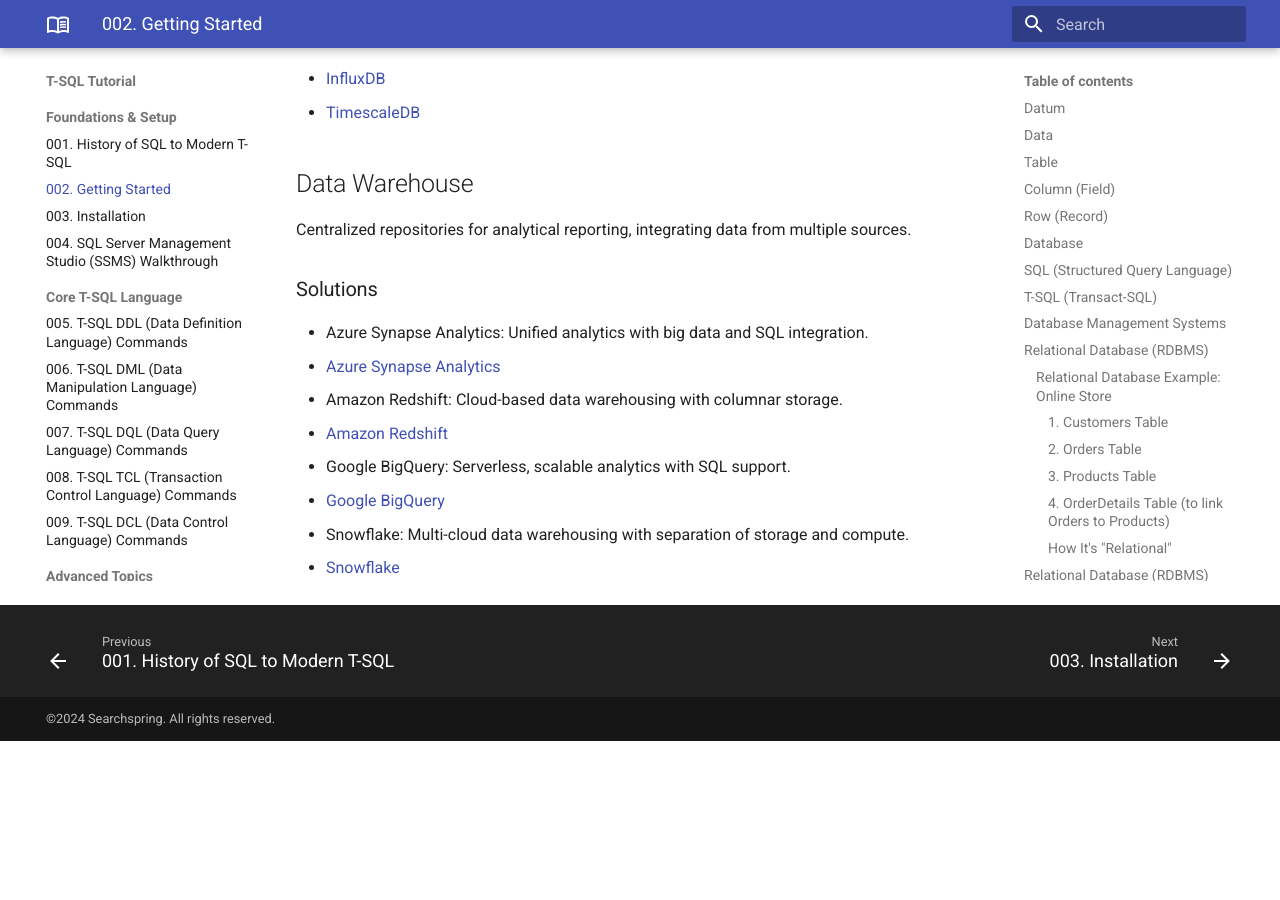
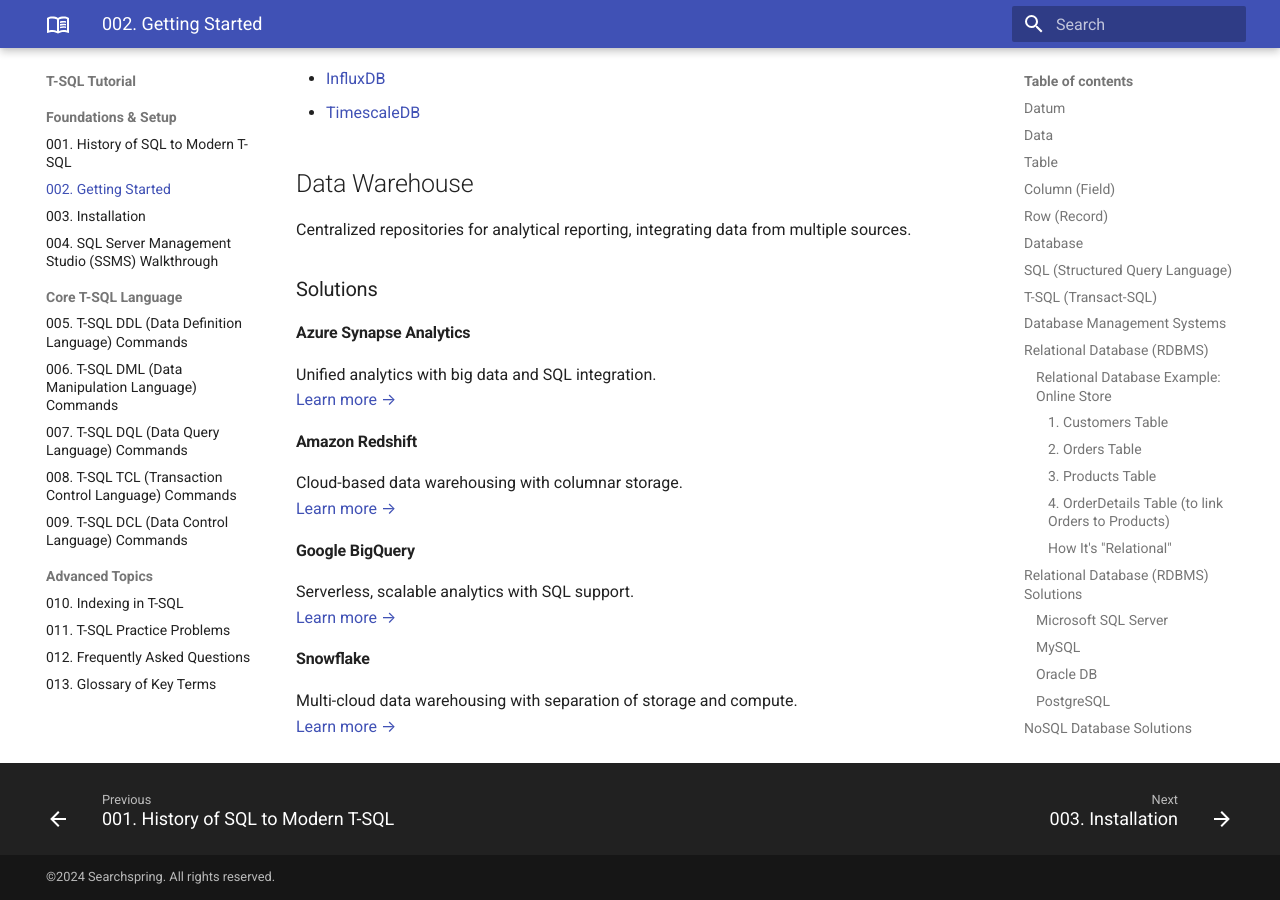
Before and after one commit to andikatjacobdennis/T-SQL, an MkDocs documentation site: the page built from docs/002_Getting_Started.md, in a window 1280 px wide and 900 px high, scrolled down 7391 px. Built offline with MkDocs 1.6.1 and Material for MkDocs 9.7.7, drawn with Linux system fonts in a browser that asks for light colours; before the commit the page ends 8132 px from its top, so only the background shows below that.

Commit message:
Refactor solutions section for clarity and consistency in Getting Started documentation

```diff
--- a/docs/002_Getting_Started.md
+++ b/docs/002_Getting_Started.md
@@ -224,11 +224,22 @@
 
 ### Solutions
 
-- Azure Synapse Analytics: Unified analytics with big data and SQL integration.
-  - [Azure Synapse Analytics](https://azure.microsoft.com/en-us/products/synapse-analytics/)
-- Amazon Redshift: Cloud-based data warehousing with columnar storage.
-  - [Amazon Redshift](https://aws.amazon.com/redshift/)
-- Google BigQuery: Serverless, scalable analytics with SQL support.
-  - [Google BigQuery](https://cloud.google.com/bigquery)
-- Snowflake: Multi-cloud data warehousing with separation of storage and compute.
-  - [Snowflake](https://www.snowflake.com/)
+#### Azure Synapse Analytics
+
+Unified analytics with big data and SQL integration.
+[Learn more →](https://azure.microsoft.com/en-us/products/synapse-analytics/)
+
+#### Amazon Redshift
+
+Cloud-based data warehousing with columnar storage.
+[Learn more →](https://aws.amazon.com/redshift/)
+
+#### Google BigQuery
+
+Serverless, scalable analytics with SQL support.
+[Learn more →](https://cloud.google.com/bigquery)
+
+#### Snowflake
+
+Multi-cloud data warehousing with separation of storage and compute.
+[Learn more →](https://www.snowflake.com/)
```
